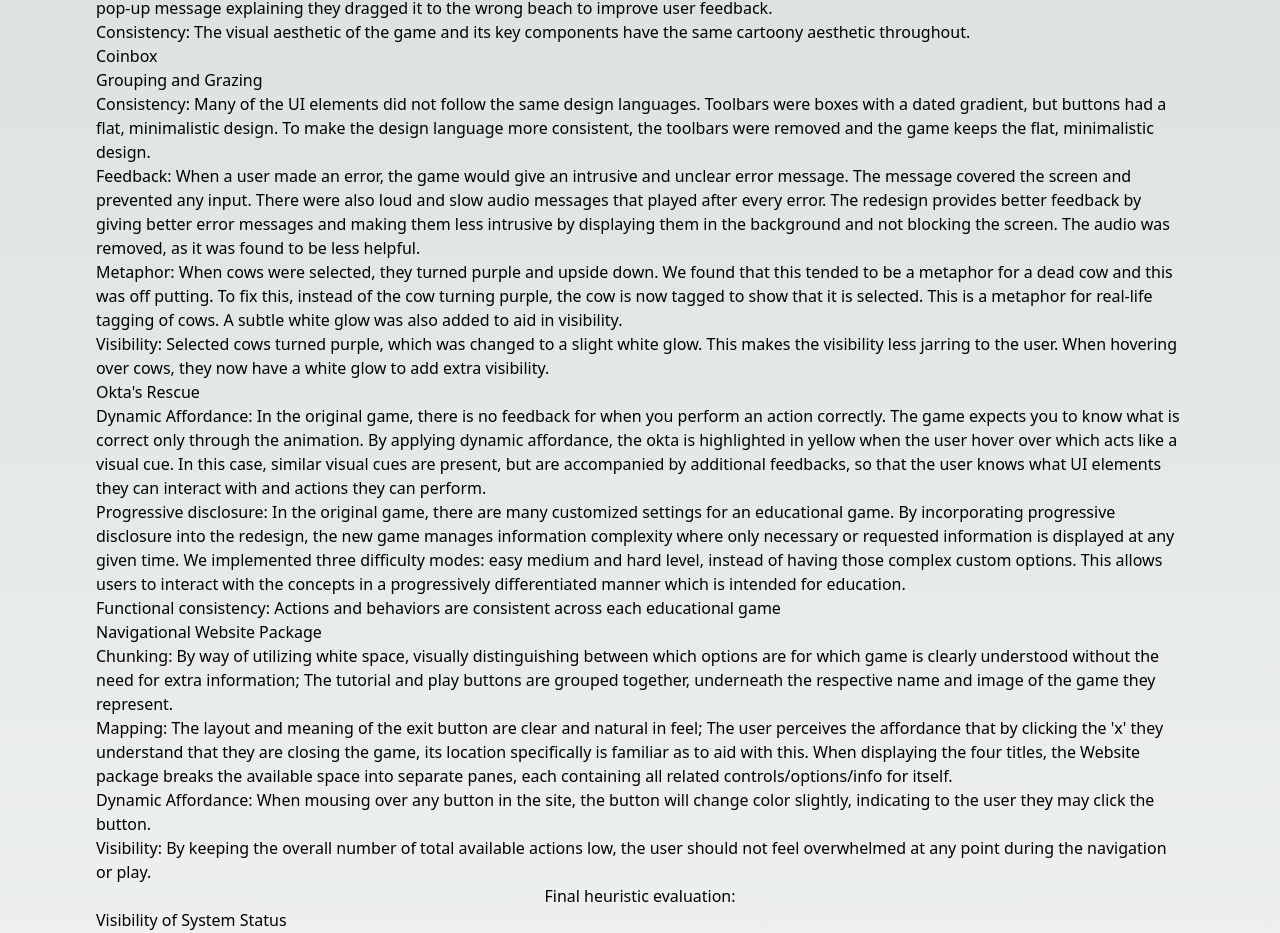
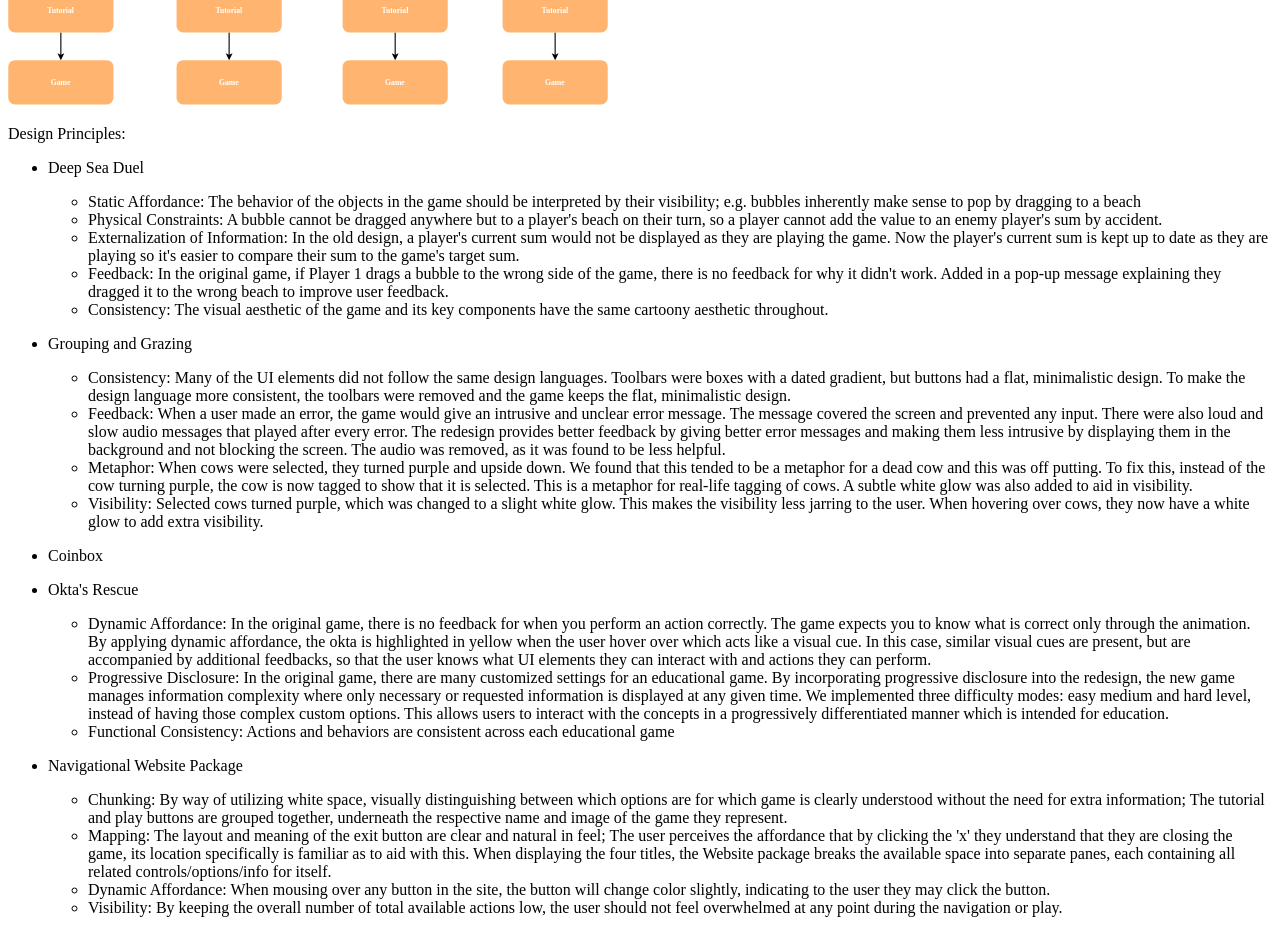
Before and after one commit to dnasutio/group7.github.io, a Next.js app: page / in a window 1280 px wide. Shown: the part 460-1393 px from the top of the page. Built offline with nearby package versions, Linux system fonts and the light colour scheme.

Commit message:
More stuff

```diff
--- a/package.json
+++ b/package.json
@@ -12,7 +12,7 @@
     "autoprefixer": "10.4.14",
     "eslint": "8.37.0",
     "eslint-config-next": "13.3.0",
-    "next": "13.3.0",
+    "next": "^13.3.0",
     "postcss": "8.4.21",
     "react": "18.2.0",
     "react-dom": "18.2.0",
--- a/pages/index.js
+++ b/pages/index.js
@@ -6,23 +6,27 @@ const inter = Inter({ subsets: ['latin'] })
 export default function Home() {
   return (
     <main className="flex min-h-screen flex-col items-center justify-between p-24">
+      <h1>Group 7 Final Report</h1>
+      <h2>Educational Games</h2>
+      <p>Executive Summary:</p>
       <p>
-        Executive Summary:<br />
         In our initial proposal, we decided to redesign four different educational games for children aged pre-kindergarten to grade 8 and bundle them into one consolidated website. These games were primarily focused on counting. The problems with the initial games included the following issues: overly verbose instructions, little to no feedback on errors, and poor controls that were un-intuitive to use. In our redesign, we aimed to correct these issues, and implement new ideas attuned with good human-computer interaction principles.
       </p>
-      <p>
-        Design Principles:<br />
-        Breakdown by Game:<br />
-        Deep Sea Duel<br />
+      <p>Navigational Map:</p>
+      <Image src="/map.svg" alt="Navigational Map" width={600} height={300} />
+      <p>Design Principles:</p>
       <ul>
         <li>
-            Static affordance: The behavior of the objects in the game should be interpreted by their visibility; e.g. bubbles inherently make sense to pop by dragging to a beach
+          <p>Deep Sea Duel</p>
+          <ul>
+            <li>
+              Static Affordance: The behavior of the objects in the game should be interpreted by their visibility; e.g. bubbles inherently make sense to pop by dragging to a beach
             </li>
             <li>
-            Physical constraints: A bubble cannot be dragged anywhere but to a player's beach on their turn, so a player cannot add the value to an enemy player's sum by accident.
+              Physical Constraints: A bubble cannot be dragged anywhere but to a player's beach on their turn, so a player cannot add the value to an enemy player's sum by accident.
             </li>
             <li>
-            Externalization of information: In the old design, a player's current sum would not be displayed as they are playing the game. Now the player's current sum is kept up to date as they are playing so it's easier to compare their sum to the game's target sum.
+              Externalization of Information: In the old design, a player's current sum would not be displayed as they are playing the game. Now the player's current sum is kept up to date as they are playing so it's easier to compare their sum to the game's target sum.
             </li>
             <li>
               Feedback: In the original game, if Player 1 drags a bubble to the wrong side of the game, there is no feedback for why it didn't work. Added in a pop-up message explaining they dragged it to the wrong beach to improve user feedback.
@@ -31,9 +35,9 @@ export default function Home() {
               Consistency: The visual aesthetic of the game and its key components have the same cartoony aesthetic throughout.
             </li>
           </ul>
-        Coinbox<br />
-        <ul></ul>
-        Grouping and Grazing<br />
+        </li>
+        <li>
+          <p>Grouping and Grazing</p>
           <ul>
             <li>
               Consistency: Many of the UI elements did not follow the same design languages. Toolbars were boxes with a dated gradient, but buttons had a flat, minimalistic design. To make the design language more consistent, the toolbars were removed and the game keeps the flat, minimalistic design.
@@ -48,19 +52,27 @@ export default function Home() {
               Visibility: Selected cows turned purple, which was changed to a slight white glow. This makes the visibility less jarring to the user. When hovering over cows, they now have a white glow to add extra visibility.
             </li>
           </ul>
-        Okta's Rescue<br />
+        </li>
+        <li>
+          <p>Coinbox</p>
+          <ul></ul>
+        </li>
+        <li>
+          <p>Okta's Rescue</p>
           <ul>
             <li>
               Dynamic Affordance: In the original game, there is no feedback for when you perform an action correctly. The game expects you to know what is correct only through the animation. By applying dynamic affordance, the okta is highlighted in yellow when the user hover over which acts like a visual cue. In this case, similar visual cues are present, but are accompanied by additional feedbacks, so that the user knows what UI elements they can interact with and actions they can perform.
             </li>
             <li>
-            Progressive disclosure: In the original game, there are many customized settings for an educational game. By incorporating progressive disclosure into the redesign, the new game manages information complexity where only necessary or requested information is displayed at any given time. We implemented three difficulty modes: easy medium and hard level, instead of having those complex custom options. This allows users to interact with the concepts in a progressively differentiated manner which is intended for education.
+              Progressive Disclosure: In the original game, there are many customized settings for an educational game. By incorporating progressive disclosure into the redesign, the new game manages information complexity where only necessary or requested information is displayed at any given time. We implemented three difficulty modes: easy medium and hard level, instead of having those complex custom options. This allows users to interact with the concepts in a progressively differentiated manner which is intended for education.
             </li>
             <li>
-            Functional consistency: Actions and behaviors are consistent across each educational game
+              Functional Consistency: Actions and behaviors are consistent across each educational game
             </li>
           </ul>
-        Navigational Website Package<br />
+        </li>
+        <li>
+          <p>Navigational Website Package</p>
           <ul>
             <li>
               Chunking: By way of utilizing white space, visually distinguishing between which options are for which game is clearly understood without the need for extra information; The tutorial and play buttons are grouped together, underneath the respective name and image of the game they represent.
@@ -75,8 +87,9 @@ export default function Home() {
               Visibility: By keeping the overall number of total available actions low, the user should not feel overwhelmed at any point during the navigation or play.
             </li>
           </ul>
-      </p>
-      <p>Final heuristic evaluation:</p>
+        </li>
+      </ul>
+      <p>Final Heuristic Evaluations:</p>
       <ol>
         <li>
           Visibility of System Status<br />
@@ -138,6 +151,6 @@ export default function Home() {
           Since this is a kids educational games package, a good improvement would be the introduction of fun/silly sounds to help keep the user engaged, but also to provide an additional form of 'forward' feedback.
         </li>
       </ol>
-    </main>
+    </main >
   )
 }
--- a/styles/globals.css
+++ b/styles/globals.css
@@ -1,4 +1,4 @@
-@tailwind base;
+/* @tailwind base;
 @tailwind components;
 @tailwind utilities;
 
@@ -18,10 +18,7 @@
 
 body {
   color: rgb(var(--foreground-rgb));
-  background: linear-gradient(
-      to bottom,
+  background: linear-gradient(to bottom,
       transparent,
-      rgb(var(--background-end-rgb))
-    )
-    rgb(var(--background-start-rgb));
-}
+      rgb(var(--background-end-rgb))) rgb(var(--background-start-rgb));
+} */
```
Also changed, not shown: public/map.svg (added), 1 other file (tests, documents, lock files or other folders). Lines whose indentation alone changed are shown as unchanged.
